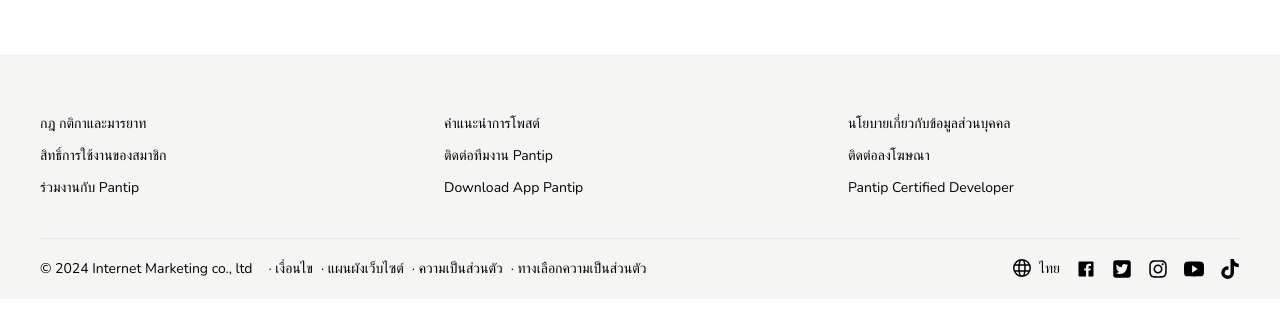
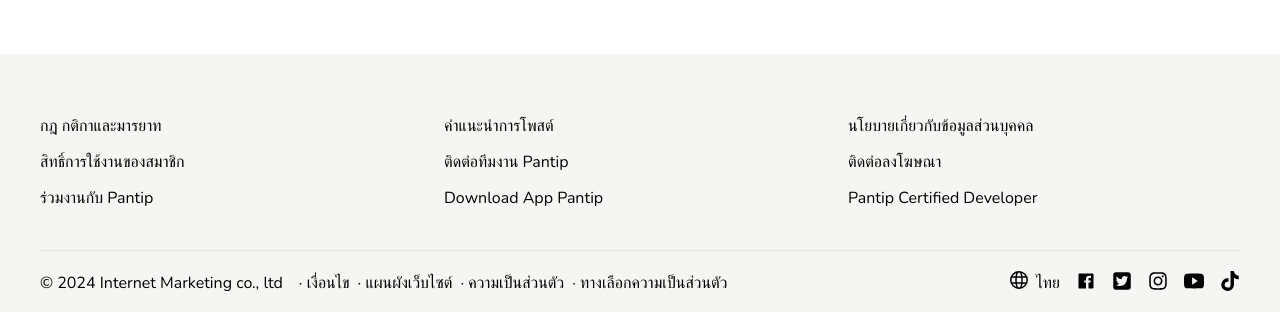
Before and after one commit to Atithiya/pantip-airbnb, a Next.js app: page / in a window 1280 px wide. Shown: the part 1080-1392 px from the top of the page. Built offline with nearby package versions, Linux system fonts and the light colour scheme.

Commit message:
ListingCard: edit font weight

```diff
--- a/app/component/Footer.js
+++ b/app/component/Footer.js
@@ -18,7 +18,7 @@ export function Footer() {
   ];
 
   return (
-    <div className="text-sm bg-stone-100 px-6  pt-5 lg:px-10 ">
+    <div className="text-base bg-stone-100 px-6  pt-5 lg:px-10 ">
       {/* Footer section 1  */}
       <div className="grid lg:grid-cols-3 py-5  lg:py-10 gap-3">
         {footerItems.map((item, index) => (
@@ -31,7 +31,7 @@ export function Footer() {
       <div className="py-5 border-t-[1.5px] hidden lg:block ">
         <div>
           <div className=" flex justify-between">
-            <div className="flex gap-2">
+            <div className="flex gap-2 ">
               <div>© 2024 Internet Marketing co., ltd</div>
               <div className=" fle"></div>
               <ul className="flex gap-2 ">
@@ -75,7 +75,7 @@ export function Footer() {
                 <div className="text-lg">
                   <GrLanguage />
                 </div>
-                <div>ไทย</div>
+                <div className="text-base">ไทย</div>
               </div>
               {/* End of Language box */}
               <div>
--- a/app/component/ListingCard.js
+++ b/app/component/ListingCard.js
@@ -91,7 +91,9 @@ export function ListingCard() {
             </div>
             {/* Description */}
             <div className="pt-3">
-              <div className="font-semibold">{item.post}</div>
+              <div className="font-semibold text-lg lg:text-base">
+                {item.post}
+              </div>
               <div className="font-light text-neutral-500 text">
                 {item.member}
               </div>
--- a/app/component/MobileFooter.js
+++ b/app/component/MobileFooter.js
@@ -13,17 +13,17 @@ export function MobileFooter() {
           <div className="text-lg">
             <GrLanguage />
           </div>
-          <div>ไทย</div>
+          <div className="text-base">ไทย</div>
         </div>
         {/* End of Language box */}
       </div>
 
-      <div className="flex gap-2">
+      <div className="flex gap-2 text-base">
         <div>© 2024 Internet Marketing co., ltd</div>
       </div>
       {/* Social box */}
       <div>
-        <ul className="flex text-2xl gap-4 mt-5 ">
+        <ul className="flex text-3xl gap-4 mt-5 ">
           <li>
             <a href="https://www.facebook.com/pantipdotcom/" target="_blank">
               <IoLogoFacebook />
--- a/app/component/Navbarcomponent/Search.js
+++ b/app/component/Navbarcomponent/Search.js
@@ -24,7 +24,8 @@ export function Search() {
       >
         <div
           className="
-        text-sm
+        text-lg
+        lg:text-sm
         font-semibold
         px-6
         "
```
